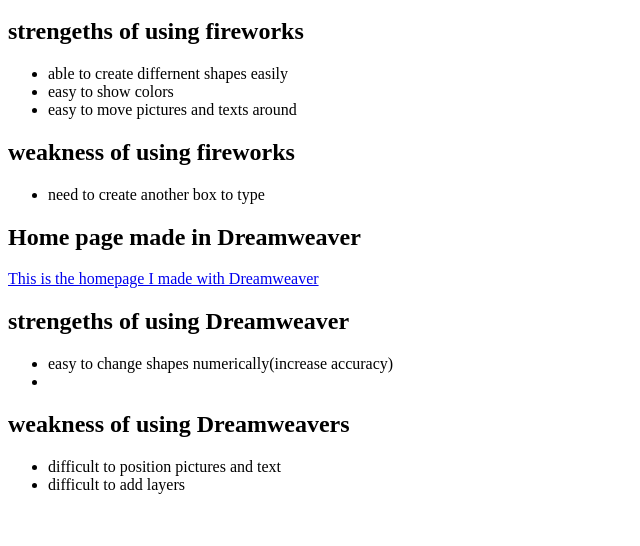
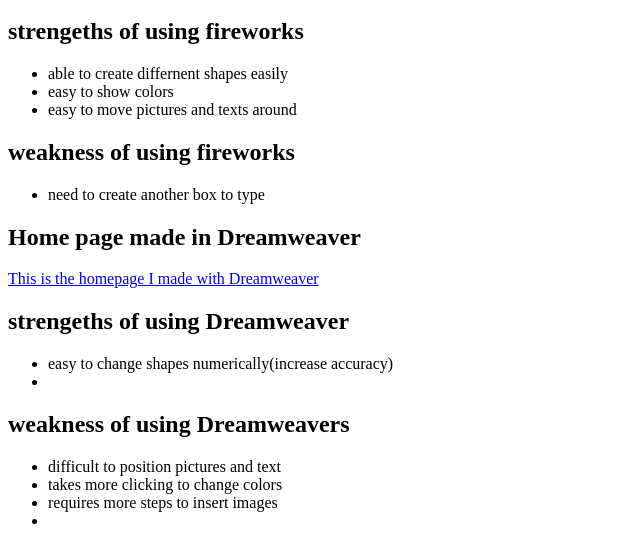
Before and after one commit to miffy919/CTD-Planning-Site-MNg, a plain HTML site: page work process.html in a window 1280 px wide. Shown: the part 1264-1810 px from the top of the page, without its empty margins (0-640 px from the left). Before the commit the page ends 1774 px from the top, so only its background shows below. Drawn offline with Linux system fonts and the light colour scheme.

Commit message:
edit strength

```diff
--- a/work process.html
+++ b/work process.html
@@ -30,7 +30,8 @@
     <h2>weakness of using Dreamweavers</h2>
     <ul>
       <li>difficult to position pictures and text</li>
-      <li>difficult to add layers</li>
+      <li>takes more clicking to change colors</1i>
+      <li>requires more steps to insert images<li>
     </ul>
   </body>
 </html>
```
Also changed, not shown: Storyboards.png.
